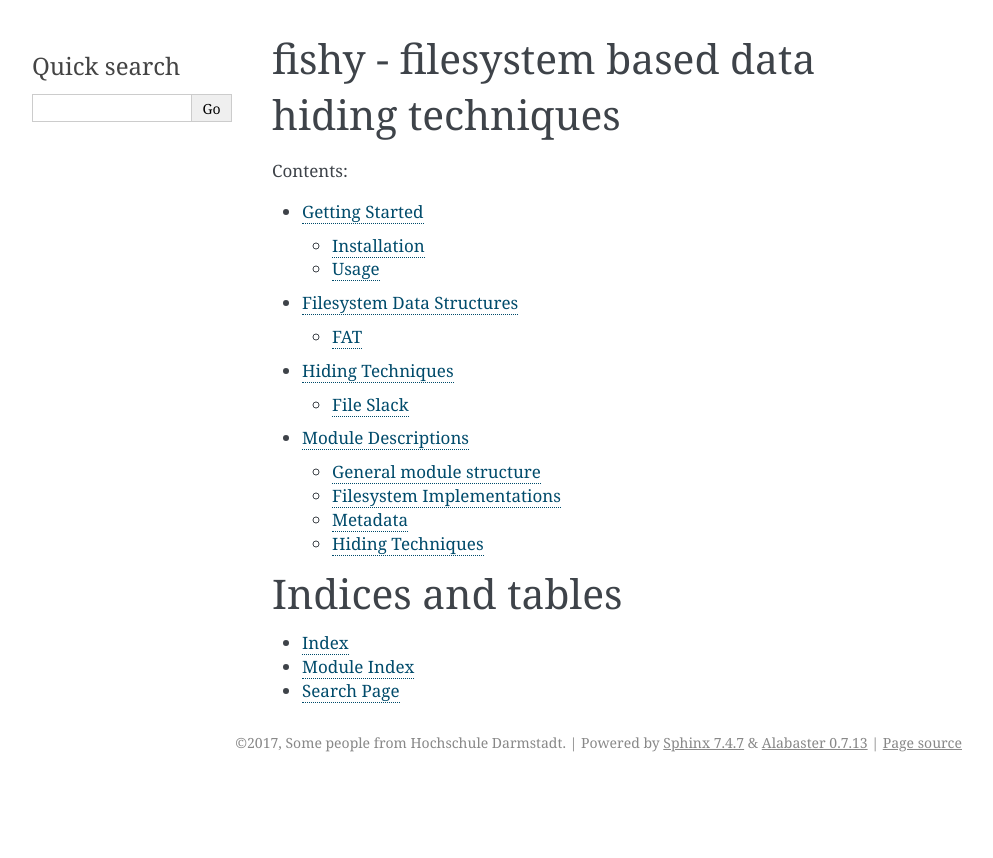
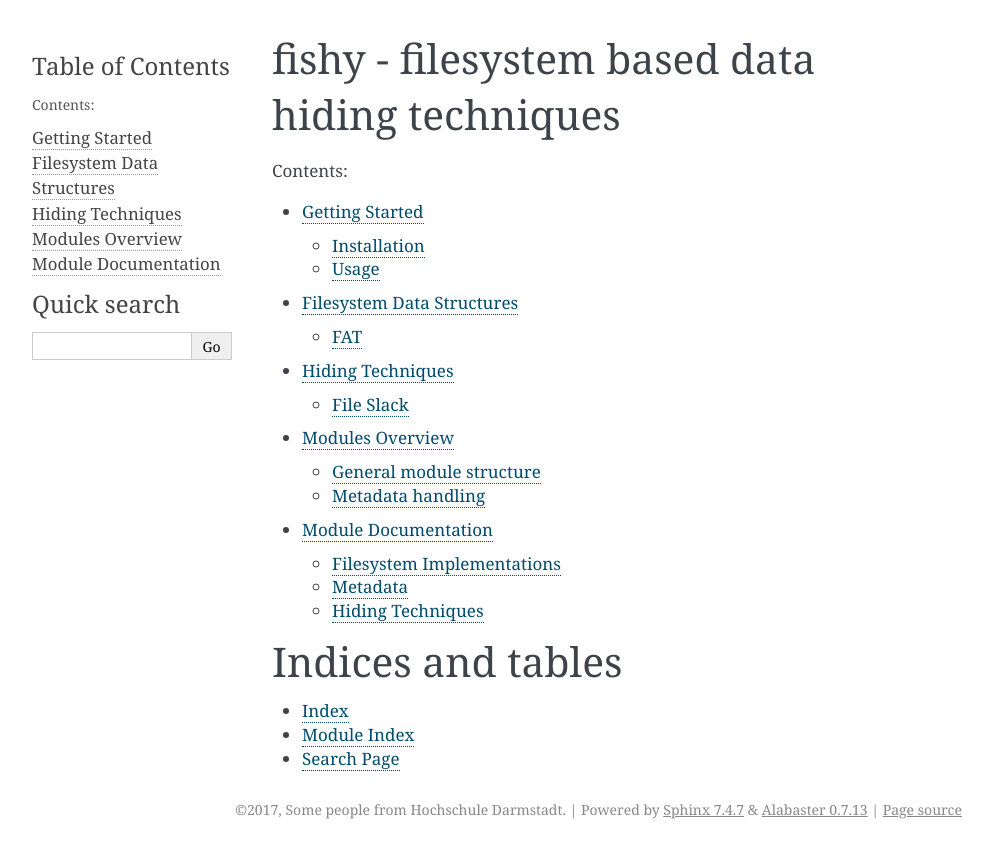
Before and after one commit to dasec/fishy, a Sphinx documentation site: the page built from doc/source/index.rst, in a window 1280 px wide. Shown: the top 858 px of the page, without its empty margins (148-1141 px from the left). Built offline with Sphinx 7.4.7, drawn with Linux system fonts in a browser that asks for light colours.

Commit message:
added table of content to sidebar + copied metadata handling section from readme

```diff
--- a/doc/source/conf.py
+++ b/doc/source/conf.py
@@ -104,6 +104,7 @@ html_static_path = ['_static']
 # refs: http://alabaster.readthedocs.io/en/latest/installation.html#sidebars
 html_sidebars = {
     '**': [
+        'globaltoc.html',
         'relations.html',  # needs 'show_related': True theme option to display
         'searchbox.html',
     ]
--- a/doc/source/getting_started.rst
+++ b/doc/source/getting_started.rst
@@ -4,7 +4,7 @@ Getting Started
 Installation
 ------------
 
-.. code:: bash
+.. code:: shell
 
     # Install requirements
     $ sudo pip install -r requirements.txt
--- a/doc/source/index.rst
+++ b/doc/source/index.rst
@@ -14,6 +14,7 @@ fishy - filesystem based data hiding techniques
    filesystem_datastructures
    hiding_techniques
    modules
+   module_documentation
 
 Indices and tables
 ==================
```
Also changed, not shown: doc/source/module_documentation.rst (added, +52 -0 lines), doc/source/modules.rst (+14 -49 lines).
